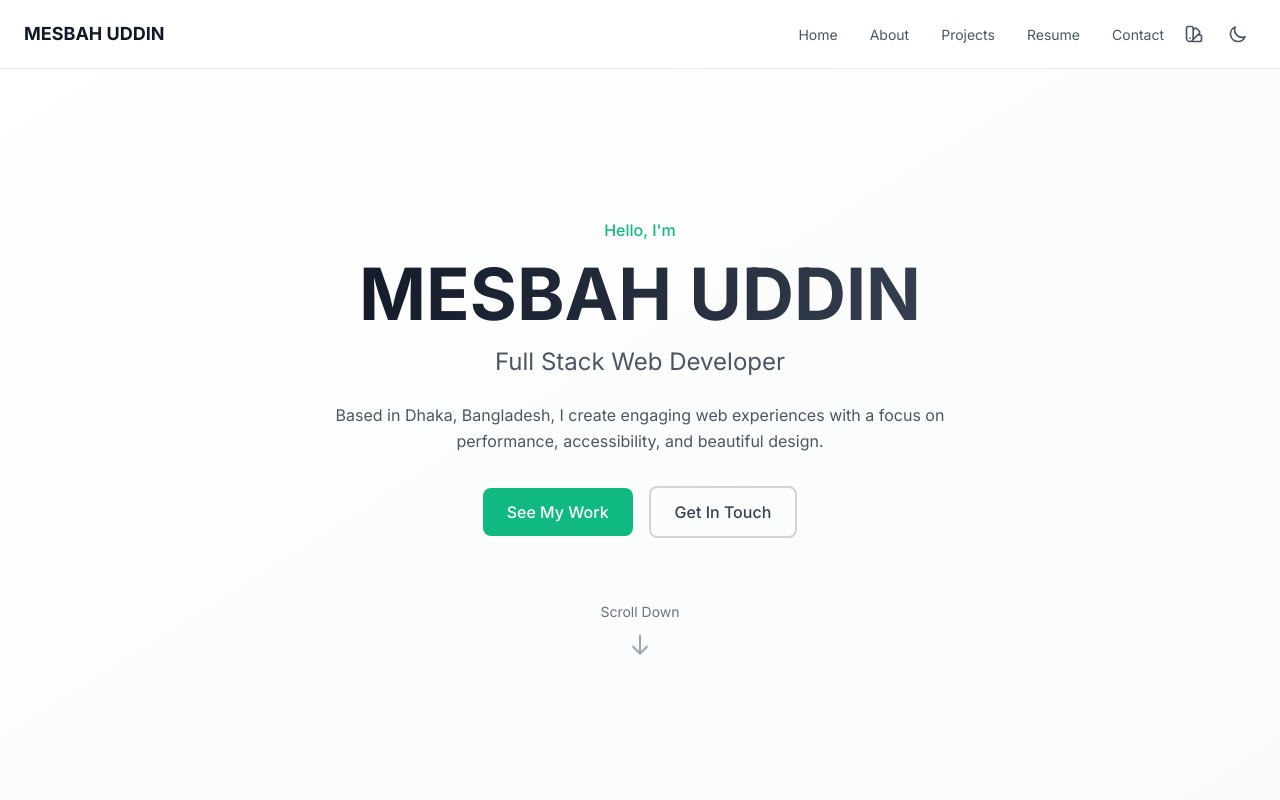
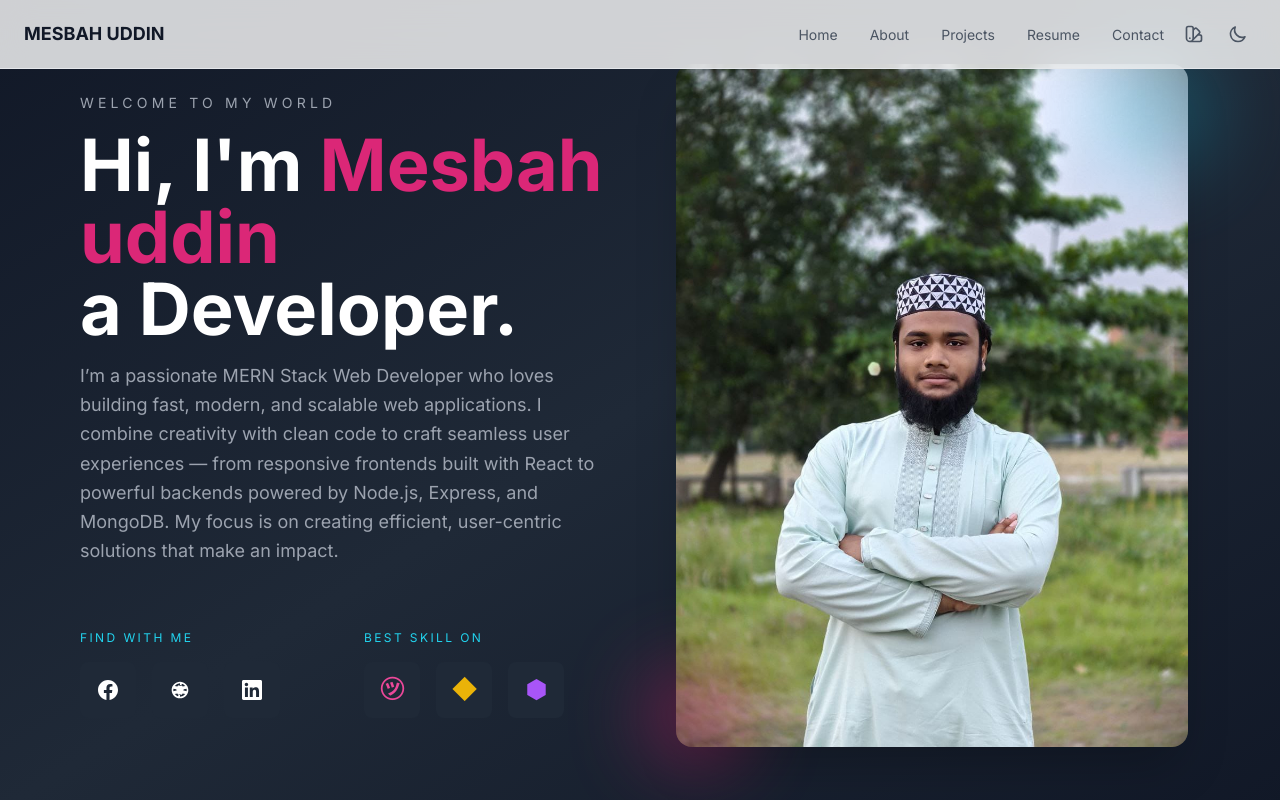
Before and after one commit to Mesbah088/My-Portfolio, a React (Vite) app: page / in a window 1280 px wide. Shown: the top 800 px of the page. Built offline with nearby package versions, Linux system fonts and the light colour scheme.

Commit message:
Finished

```diff
--- a/src/components/Hero.jsx
+++ b/src/components/Hero.jsx
@@ -1,64 +1,126 @@
-import { personalInfo } from '../data/personalInfo';
-import { socialLinks } from '../data/socialLinks';
 
 const Hero = () => {
+  const socialLinks = [
+    { icon: 'facebook', url: '#' },
+    { icon: 'portfolio', url: '#' },
+    { icon: 'linkedin', url: '#' },
+
+  ];
+
+  const skills = [
+    { name: 'InVision', color: 'text-pink-500' },
+    { name: 'Sketch', color: 'text-yellow-500' },
+    { name: 'Figma', color: 'text-purple-500' }
+  ];
+
   return (
-    <section id="home" className="min-h-screen flex items-center justify-center pt-20 px-6 bg-gradient-to-br from-white to-gray-50 dark:from-gray-900 dark:to-gray-800 transition-colors">
-      <div className="max-w-4xl mx-auto text-center">
-        <p className="text-primary font-medium mb-4 animate-fade-in">{personalInfo.greeting}</p>
+    <div className="min-h-screen bg-gradient-to-br from-gray-900 via-gray-800 to-gray-900 text-white">
+      <div className="container mx-auto px-6 py-16 lg:px-20">
+        <div className="grid lg:grid-cols-2 gap-12 items-center min-h-[calc(100vh-8rem)]">
+          <div className="space-y-8">
+            <div className="space-y-4">
+              <p className="text-sm tracking-[0.3em] text-gray-400 uppercase">
+                Welcome to my world
+              </p>
+              <h1 className="text-5xl lg:text-7xl font-bold leading-tight">
+                Hi, I'm <span className="text-pink-600">Mesbah uddin</span>
+                <br />
+                <span className="text-white">a Developer.</span>
+              </h1>
+              <p className="text-gray-400 text-lg leading-relaxed max-w-xl">
+                I’m a passionate MERN Stack Web Developer who loves building fast, modern, and scalable web applications. I combine creativity with clean code to craft seamless user experiences — from responsive frontends built with React to powerful backends powered by Node.js, Express, and MongoDB. My focus is on creating efficient, user-centric solutions that make an impact.
+              </p>
+            </div>
 
-        <h1 className="text-5xl md:text-7xl font-bold text-gray-900 dark:text-white mb-4 animate-slide-up bg-clip-text text-transparent bg-gradient-to-r from-gray-900 to-gray-700 dark:from-white dark:to-gray-300">
-          {personalInfo.name}
-        </h1>
+            <div className="grid md:grid-cols-2 gap-8 pt-8">
+              <div className="space-y-4">
+                <p className="text-xs tracking-[0.2em] text-cyan-400 uppercase">
+                  Find with me
+                </p>
+                <div className="flex gap-4">
+                  {socialLinks.map((link, index) => (
+                    <a
+                      key={index}
+                      href={link.url}
+                      className="w-14 h-14 bg-gray-800 hover:bg-gradient-to-br hover:from-pink-600 hover:to-pink-700 rounded-lg flex items-center justify-center transition-all duration-300 hover:shadow-lg hover:shadow-pink-500/50"
+                    >
+                      <svg className="w-5 h-5" fill="currentColor" viewBox="0 0 24 24">
+                        {link.icon === 'facebook' && (
+                          <path d="M24 12.073c0-6.627-5.373-12-12-12s-12 5.373-12 12c0 5.99 4.388 10.954 10.125 11.854v-8.385H7.078v-3.47h3.047V9.43c0-3.007 1.792-4.669 4.533-4.669 1.312 0 2.686.235 2.686.235v2.953H15.83c-1.491 0-1.956.925-1.956 1.874v2.25h3.328l-.532 3.47h-2.796v8.385C19.612 23.027 24 18.062 24 12.073z" />
+                        )}
+                        {link.icon === 'portfolio' && (
+                          <path
+                            d="M12 2C6.477 2 2 6.477 2 12s4.477 10 10 10
+       10-4.477 10-10S17.523 2 12 2zm0 18a7.946 7.946 0 01-6.32-3.105
+       15.978 15.978 0 003.148-.657A17.78 17.78 0 0010 17.92V20zm0-2
+       c-.9 0-1.736-.163-2.495-.451a15.987 15.987 0 002.495-.549
+       15.987 15.987 0 002.495.549A7.965 7.965 0 0112 18zm2-.08a17.78
+       17.78 0 001.172-1.762 15.978 15.978 0 003.148.657A7.946 7.946
+       0 0112 20v-2.08zM4.07 13.5A7.956 7.956 0 014 12c0-.515.053-1.018.152-1.5
+       A15.94 15.94 0 007.5 11c.164.514.356 1.015.573 1.5a15.978
+       15.978 0 00-4.003 1zm15.86 0a15.978 15.978 0 00-4.003-1
+       c.217-.485.409-.986.573-1.5a15.94 15.94 0 003.348-.5
+       c.099.482.152.985.152 1.5 0 .515-.053 1.018-.07 1.5zM12
+       4a7.946 7.946 0 016.32 3.105 15.978 15.978 0 00-3.148.657
+       A17.78 17.78 0 0014 6.08V4zm0 2c.9 0 1.736.163 2.495.451
+       a15.987 15.987 0 00-2.495.549 15.987 15.987 0 00-2.495-.549
+       A7.965 7.965 0 0112 6zm-2 .08a17.78 17.78 0 00-1.172 1.762
+       15.978 15.978 0 00-3.148-.657A7.946 7.946 0 0112 4v2.08zM4.07
+       10.5A15.978 15.978 0 008.073 9.5c-.217-.485-.409-.986-.573-1.5
+       A15.94 15.94 0 004.152 8.5 7.956 7.956 0 004 10c0 .515.053
+       1.018.07 1.5zM19.93 10.5c.017-.482.07-.985.07-1.5
+       0-.515-.053-1.018-.152-1.5a15.94 15.94 0 00-3.348.5
+       17.78 17.78 0 00-.573 1.5 15.978 15.978 0 004.003 1z"
+                          />
+                        )}
 
-        <p className="text-xl md:text-2xl text-gray-600 dark:text-gray-300 mb-6 animate-slide-up" style={{ animationDelay: '0.1s' }}>
-          {personalInfo.title}
-        </p>
+                        {link.icon === 'linkedin' && (
+                          <path d="M20.447 20.452h-3.554v-5.569c0-1.328-.027-3.037-1.852-3.037-1.853 0-2.136 1.445-2.136 2.939v5.667H9.351V9h3.414v1.561h.046c.477-.9 1.637-1.85 3.37-1.85 3.601 0 4.267 2.37 4.267 5.455v6.286zM5.337 7.433c-1.144 0-2.063-.926-2.063-2.065 0-1.138.92-2.063 2.063-2.063 1.14 0 2.064.925 2.064 2.063 0 1.139-.925 2.065-2.064 2.065zm1.782 13.019H3.555V9h3.564v11.452zM22.225 0H1.771C.792 0 0 .774 0 1.729v20.542C0 23.227.792 24 1.771 24h20.451C23.2 24 24 23.227 24 22.271V1.729C24 .774 23.2 0 22.222 0h.003z" />
+                        )}
+                      </svg>
+                    </a>
+                  ))}
+                </div>
+              </div>
 
-        <p className="text-gray-600 dark:text-gray-400 max-w-2xl mx-auto mb-8 leading-relaxed animate-slide-up" style={{ animationDelay: '0.2s' }}>
-          {personalInfo.description}
-        </p>
+              <div className="space-y-4">
+                <p className="text-xs tracking-[0.2em] text-cyan-400 uppercase">
+                  Best skill on
+                </p>
+                <div className="flex gap-4">
+                  {skills.map((skill, index) => (
+                    <div
+                      key={index}
+                      className="w-14 h-14 bg-gray-800 hover:bg-gradient-to-br hover:from-gray-700 hover:to-gray-800 rounded-lg flex items-center justify-center transition-all duration-300 hover:shadow-lg cursor-pointer group"
+                    >
+                      <span className={`text-2xl font-bold ${skill.color} group-hover:scale-110 transition-transform`}>
+                        {skill.name === 'InVision' && '㋡'}
+                        {skill.name === 'Sketch' && '◆'}
+                        {skill.name === 'Figma' && '⬢'}
+                      </span>
+                    </div>
+                  ))}
+                </div>
+              </div>
+            </div>
+          </div>
 
-        <div className="flex items-center justify-center gap-4 flex-wrap animate-slide-up" style={{ animationDelay: '0.3s' }}>
-          <a
-            href="#projects"
-            className="group relative px-6 py-3 bg-primary text-white rounded-lg overflow-hidden font-medium transition-all duration-300 hover:scale-105 hover:shadow-lg"
-          >
-            <span className="relative z-10">See My Work</span>
-            <div className="absolute inset-0 bg-primary-dark transform scale-x-0 group-hover:scale-x-100 transition-transform origin-left"></div>
-          </a>
-
-          <a
-            href="#contact"
-            className="px-6 py-3 border-2 border-gray-300 dark:border-gray-600 text-gray-700 dark:text-gray-300 rounded-lg hover:border-primary dark:hover:border-primary hover:text-primary transition-all duration-300 font-medium hover:scale-105"
-          >
-            Get In Touch
-          </a>
-        </div>
-
-        <div className="mt-16 animate-fade-in" style={{ animationDelay: '0.4s' }}>
-          <p className="text-sm text-gray-500 dark:text-gray-400 mb-4">Scroll Down</p>
-          <div className="flex justify-center">
-            <svg
-              className="w-6 h-6 text-gray-400 dark:text-gray-500 animate-bounce"
-              fill="none"
-              stroke="currentColor"
-              viewBox="0 0 24 24"
-            >
-              <path
-                strokeLinecap="round"
-                strokeLinejoin="round"
-                strokeWidth={2}
-                d="M19 14l-7 7m0 0l-7-7m7 7V3"
+          <div className="relative lg:block">
+            <div className="relative z-10">
+              <img
+                src="/src/assets/WhatsApp Image 2025-05-06 at 12.40.34.jpeg"
+                alt="Developer portrait"
+                className="w-full max-w-lg mx-auto rounded-2xl shadow-2xl"
               />
-            </svg>
+              <div className="absolute -bottom-4 -left-4 w-24 h-24 bg-gradient-to-br from-pink-600 to-pink-700 rounded-full blur-2xl opacity-50"></div>
+              <div className="absolute -top-4 -right-4 w-32 h-32 bg-gradient-to-br from-cyan-400 to-cyan-600 rounded-full blur-2xl opacity-30"></div>
+            </div>
           </div>
         </div>
 
-        <div className="absolute top-20 left-10 w-20 h-20 bg-primary/10 rounded-full blur-3xl animate-float"></div>
-        <div className="absolute bottom-20 right-10 w-32 h-32 bg-primary/5 rounded-full blur-3xl animate-float" style={{ animationDelay: '1s' }}></div>
+
       </div>
-    </section>
+    </div>
   );
 };
 
```
Also changed, not shown: src/assets/WhatsApp Image 2025-05-06 at 12.40.34.jpeg (added).
